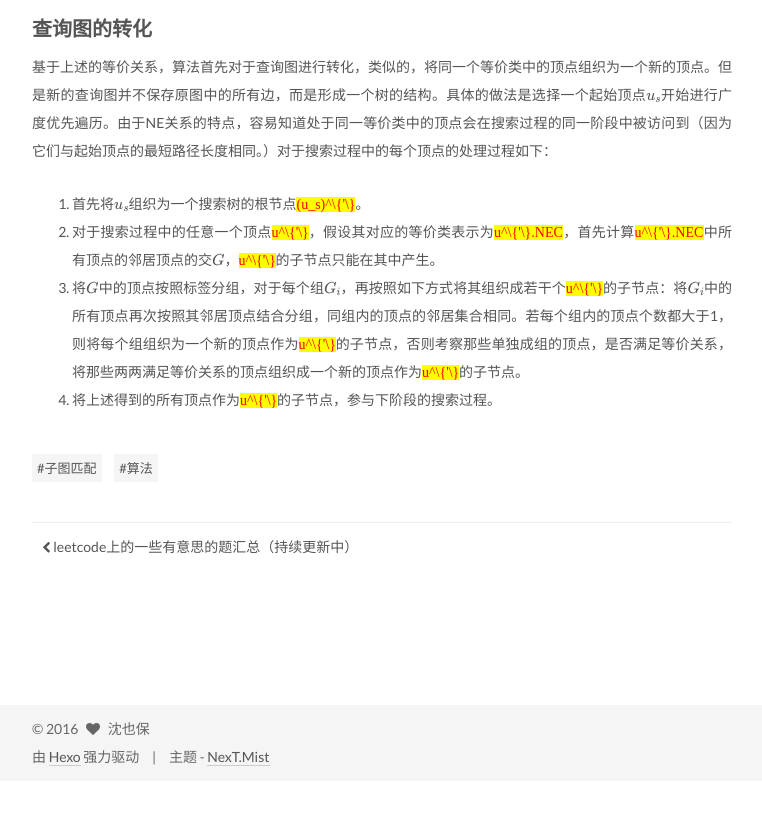
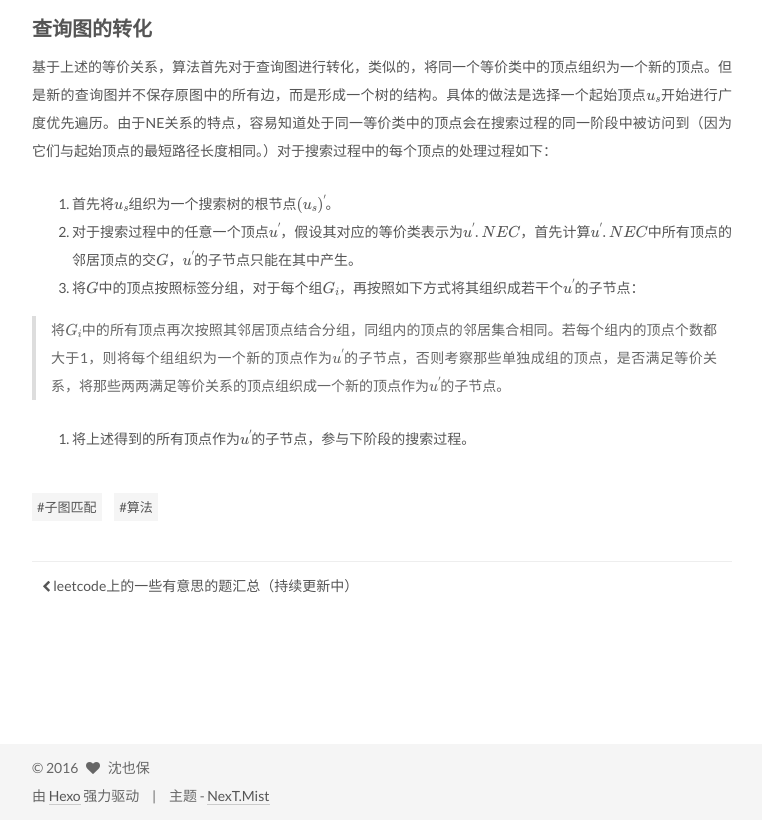
Before and after one commit to Shenyebao/Shenyebao.github.io, a plain HTML site: page 2016/04/27/TurboIso/index.html in a window 1280 px wide. Shown: the part 1501-2321 px from the top of the page, without its empty margins (98-860 px from the left). Before the commit the page ends 2282 px from the top, so only its background shows below. Drawn offline with nearby package versions, Linux system fonts and the light colour scheme; some packages are replaced by stand-ins of ours; a script that the page names is missing.

Commit message:
Site updated: 2016-05-04 20:25:55

```diff
--- a/2016/04/27/TurboIso/index.html
+++ b/2016/04/27/TurboIso/index.html
@@ -87,7 +87,7 @@
 <meta property="og:site_name" content="沈也保的Blog">
 <meta property="og:description" content="算法来自SIGMOD’2013的文章：TurboISO: Towards UltraFast and Robust Subgraph Isomorphism Search in Large Graph Databases。从时间上来讲，这个算法的提出要比BoostIso早，但是它比BoostIso复杂很多，而且文章叙述的也很不清楚，所以放到后面来写。">
 <meta property="og:image" content="http://static.zybuluo.com/shenyebao/v98xafwdmtn5ngfo60q2sde6/example1.png">
-<meta property="og:updated_time" content="2016-05-04T12:23:24.000Z">
+<meta property="og:updated_time" content="2016-05-04T12:25:37.000Z">
 <meta name="twitter:card" content="summary">
 <meta name="twitter:title" content="子图匹配算法：TurboIso">
 <meta name="twitter:description" content="算法来自SIGMOD’2013的文章：TurboISO: Towards UltraFast and Robust Subgraph Isomorphism Search in Large Graph Databases。从时间上来讲，这个算法的提出要比BoostIso早，但是它比BoostIso复杂很多，而且文章叙述的也很不清楚，所以放到后面来写。">
@@ -328,10 +328,15 @@
 <p><div align="center"><br><img src="http://static.zybuluo.com/shenyebao/v98xafwdmtn5ngfo60q2sde6/example1.png" width="600" height="300" alt="图片名称" align="center"><br></div></p>
 <h3 id="查询图的转化"><a href="#查询图的转化" class="headerlink" title="查询图的转化"></a>查询图的转化</h3><p>基于上述的等价关系，算法首先对于查询图进行转化，类似的，将同一个等价类中的顶点组织为一个新的顶点。但是新的查询图并不保存原图中的所有边，而是形成一个树的结构。具体的做法是选择一个起始顶点<span>$u_s$</span><!-- Has MathJax -->开始进行广度优先遍历。由于NE关系的特点，容易知道处于同一等价类中的顶点会在搜索过程的同一阶段中被访问到（因为它们与起始顶点的最短路径长度相同。）对于搜索过程中的每个顶点的处理过程如下：</p>
 <ol>
-<li>首先将<span>$u_s$</span><!-- Has MathJax -->组织为一个搜索树的根节点<span>$(u_s)^\{&apos;\}$</span><!-- Has MathJax -->。</li>
-<li>对于搜索过程中的任意一个顶点<span>$u^\{&apos;\}$</span><!-- Has MathJax -->，假设其对应的等价类表示为<span>$u^\{&apos;\}.NEC$</span><!-- Has MathJax -->，首先计算<span>$u^\{&apos;\}.NEC$</span><!-- Has MathJax -->中所有顶点的邻居顶点的交$G$，<span>$u^\{&apos;\}$</span><!-- Has MathJax -->的子节点只能在其中产生。</li>
-<li>将$G$中的顶点按照标签分组，对于每个组$G_i$，再按照如下方式将其组织成若干个<span>$u^\{&apos;\}$</span><!-- Has MathJax -->的子节点：将$G_i$中的所有顶点再次按照其邻居顶点结合分组，同组内的顶点的邻居集合相同。若每个组内的顶点个数都大于1，则将每个组组织为一个新的顶点作为<span>$u^\{&apos;\}$</span><!-- Has MathJax -->的子节点，否则考察那些单独成组的顶点，是否满足等价关系，将那些两两满足等价关系的顶点组织成一个新的顶点作为<span>$u^\{&apos;\}$</span><!-- Has MathJax -->的子节点。</li>
-<li>将上述得到的所有顶点作为<span>$u^\{&apos;\}$</span><!-- Has MathJax -->的子节点，参与下阶段的搜索过程。</li>
+<li>首先将<span>$u_s$</span><!-- Has MathJax -->组织为一个搜索树的根节点<span>$(u_s)^{&apos;}$</span><!-- Has MathJax -->。</li>
+<li>对于搜索过程中的任意一个顶点<span>$u^{&apos;}$</span><!-- Has MathJax -->，假设其对应的等价类表示为<span>$u^{&apos;}.NEC$</span><!-- Has MathJax -->，首先计算<span>$u^{&apos;}.NEC$</span><!-- Has MathJax -->中所有顶点的邻居顶点的交$G$，<span>$u^{&apos;}$</span><!-- Has MathJax -->的子节点只能在其中产生。</li>
+<li>将$G$中的顶点按照标签分组，对于每个组$G_i$，再按照如下方式将其组织成若干个<span>$u^{&apos;}$</span><!-- Has MathJax -->的子节点：</li>
+</ol>
+<blockquote>
+<p>将$G_i$中的所有顶点再次按照其邻居顶点结合分组，同组内的顶点的邻居集合相同。若每个组内的顶点个数都大于1，则将每个组组织为一个新的顶点作为<span>$u^{&apos;}$</span><!-- Has MathJax -->的子节点，否则考察那些单独成组的顶点，是否满足等价关系，将那些两两满足等价关系的顶点组织成一个新的顶点作为<span>$u^{&apos;}$</span><!-- Has MathJax -->的子节点。</p>
+</blockquote>
+<ol>
+<li>将上述得到的所有顶点作为<span>$u^{&apos;}$</span><!-- Has MathJax -->的子节点，参与下阶段的搜索过程。</li>
 </ol>
 
 
--- a/css/main.css
+++ b/css/main.css
@@ -1534,7 +1534,7 @@ pre .javascript .function {
   width: 4px;
   height: 4px;
   border-radius: 50%;
-  background: #fbffa1;
+  background: #0f3b41;
 }
 .links-of-blogroll {
   font-size: 13px;
```
